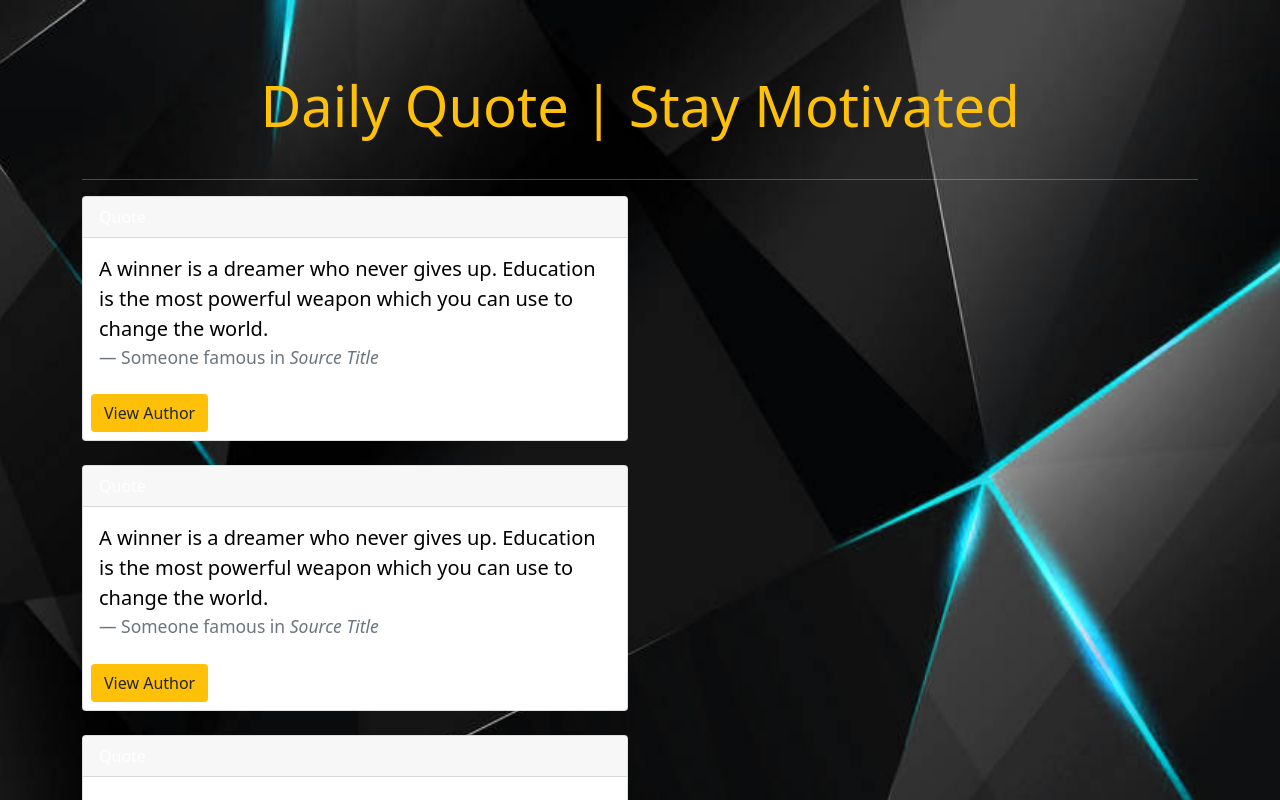
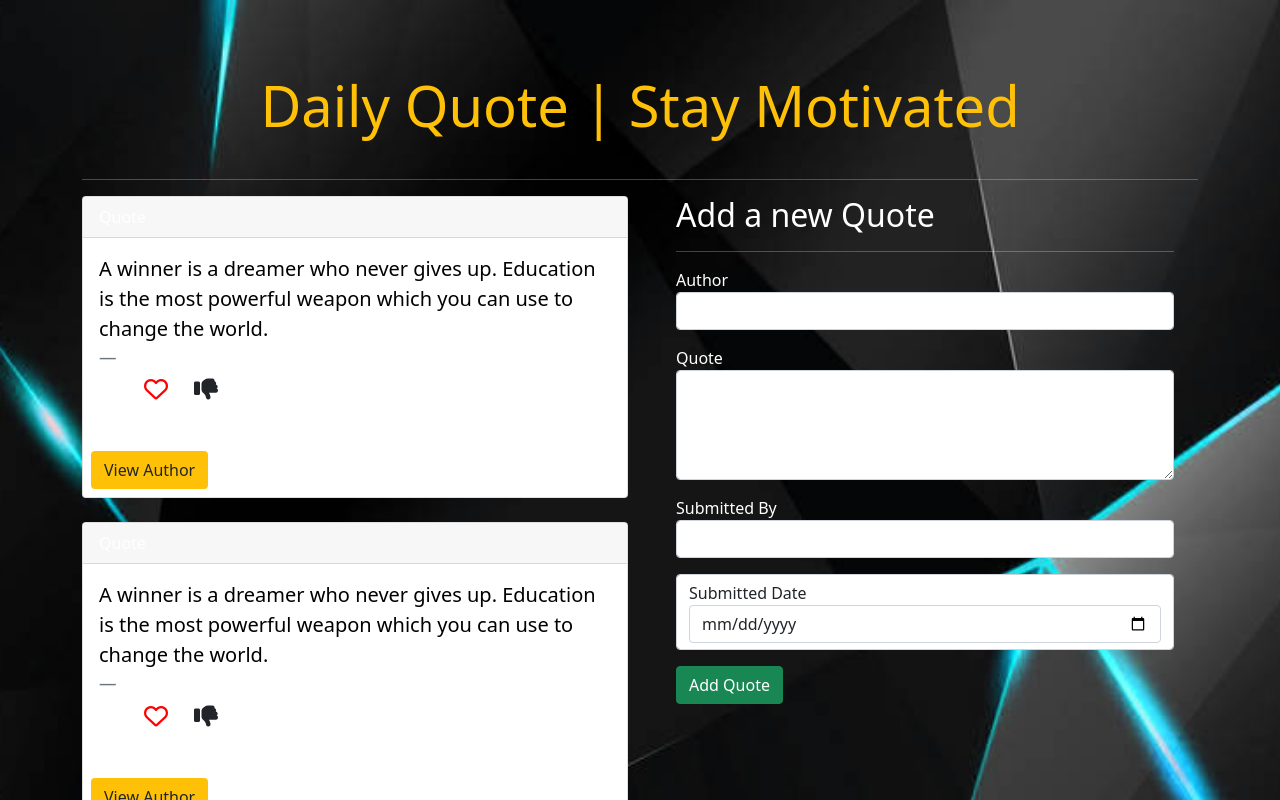
Before and after one commit to FidelMunywoki/daily-quote, an Angular app: page / in a window 1280 px wide. Shown: the top 800 px of the page. Built offline with nearby package versions, Linux system fonts and the light colour scheme.

Commit message:
update form validation, add font-awesome icons

```diff
--- a/src/app/app.module.ts
+++ b/src/app/app.module.ts
@@ -1,4 +1,5 @@
 import { NgModule } from '@angular/core';
+import { FormsModule } from '@angular/forms';
 import { BrowserModule } from '@angular/platform-browser';
 
 import { AppRoutingModule } from './app-routing.module';
@@ -18,7 +19,8 @@ import { QuoteFormComponent } from './quote-form/quote-form.component';
   ],
   imports: [
     BrowserModule,
-    AppRoutingModule
+    AppRoutingModule,
+    FormsModule
   ],
   providers: [],
   bootstrap: [AppComponent]
--- a/src/app/quote-form/quote-form.component.html
+++ b/src/app/quote-form/quote-form.component.html
@@ -1 +1,42 @@
-<p>quote-form works!</p>
+<div class="container-fluid">
+    <h2>Add a new Quote</h2>
+    <hr>
+    <form action="" (ngSubmit) = 'submitQuote()' #quoteForm = 'ngForm'>
+        <div class="form-group">
+            <label for="authorName">Author</label>
+            <input type="text" required class="form-control" id="authorName" [(ngModel)] = "newQuote.authorName" name = "authorName" #authorName = 'ngModel'>
+            <div [hidden] = "authorName.valid || authorName.pristine" class="alert alert-danger">
+                <p>Author name is required</p>
+            </div>
+        </div>
+
+        <div class="form-group mt-3">
+            <label for="quote">Quote</label>
+            <textarea name="quote" id="quote" class="form-control" rows="4" [(ngModel)] = "newQuote.quoteDescription" #quote ='ngModel' required></textarea>
+            <div [hidden] = "quote.valid || quote.pristine" class="alert alert-danger">
+                <p>A quote is required</p>
+            </div>
+        </div>
+
+        <div class="form-group mt-3">
+            <label for="postedBy">Submitted By</label>
+            <input type="text" required class="form-control" id="postedBy" [(ngModel)] = "newQuote.postedBy" name = "postedBy" #postedBy = 'ngModel'>
+            <div [hidden] = "postedBy.valid || postedBy.pristine" class="alert alert-danger">
+                <p>Name is required</p>
+            </div>
+        </div>
+
+        <div class="form-control mt-3">
+            <label for="postedDate">Submitted Date</label>
+            <input type="date" class="form-control" id="postedate" [(ngModel)] = "newQuote.postedDate" name = "postedDate" #postedDate = 'ngModel' required>
+            <div [hidden] = "postedDate.valid || postedDate.pristine" class="alert alert-danger">
+                <p>Date is required</p>
+            </div>
+        </div>
+
+        <button type="submit" class="btn btn-success mt-3">Add Quote</button>
+
+    </form>
+
+
+</div>
--- a/src/app/quote-form/quote-form.component.ts
+++ b/src/app/quote-form/quote-form.component.ts
@@ -1,4 +1,5 @@
-import { Component, OnInit } from '@angular/core';
+import { Component, EventEmitter, OnInit, Output } from '@angular/core';
+import { Quote } from '../quote';
 
 @Component({
   selector: 'app-quote-form',
@@ -7,6 +8,13 @@ import { Component, OnInit } from '@angular/core';
 })
 export class QuoteFormComponent implements OnInit {
 
+  newQuote = new Quote (0, "","","",new Date());
+  @Output() addQuote = new EventEmitter<Quote>();
+
+  submitQuote() {
+    this.addQuote.emit(this.newQuote);
+  }
+
   constructor() { }
 
   ngOnInit(): void {
--- a/src/app/quote/quote.component.html
+++ b/src/app/quote/quote.component.html
@@ -15,7 +15,24 @@
                     <div class="card-body">
                     <blockquote class="blockquote mb-0">
                         <p class="text-black">{{quote.quoteDescription}}</p>
-                        <footer class="blockquote-footer">Someone famous in <cite title="Source Title">Source Title</cite></footer>
+                        <footer class="blockquote-footer">
+
+                            <ul>
+                                <button class="btn btn-outline-none">
+                                  <i class="fa fa-heart-o" style="font-size:24px;color:red"></i>
+                                </button>
+                                <!-- {{
+                                  qoute.upVotes
+                                }} -->
+
+                                <button class="btn btn-outline-none">
+                                    <i class="fas fa-thumbs-down" style="font-size: 24px;"></i>
+                                </button>
+                                <!-- {{
+                                  qoute.downVotes
+                                }} -->
+                              </ul>
+                        </footer>
                     </blockquote>
                     </div>
                     <div>
@@ -31,6 +48,12 @@
 
         </div>
 
+
+        <div class="col-md-6">
+            <app-quote-form (addQuote) = "addNewQuote($event)"></app-quote-form>
+
+        </div>
+
     </div>
 
 
--- a/src/app/quote/quote.component.ts
+++ b/src/app/quote/quote.component.ts
@@ -19,6 +19,13 @@ export class QuoteComponent implements OnInit {
     this.quotes[index].showAuthorName = !this.quotes[index].showAuthorName;
   }
 
+  addNewQuote(quote: Quote) {
+    let quoteLength = this.quotes.length;
+    quote.id = quoteLength+1;
+    quote.postedDate = new Date(quote.postedDate)
+    this.quotes.push(quote)
+  }
+
   deleteQuote(isComplete: boolean, index: number){
     if (isComplete) {
       let toDelete = confirm(`Are you sure you want to delete this Quote by ${this.quotes[index].authorName}?`)
```
